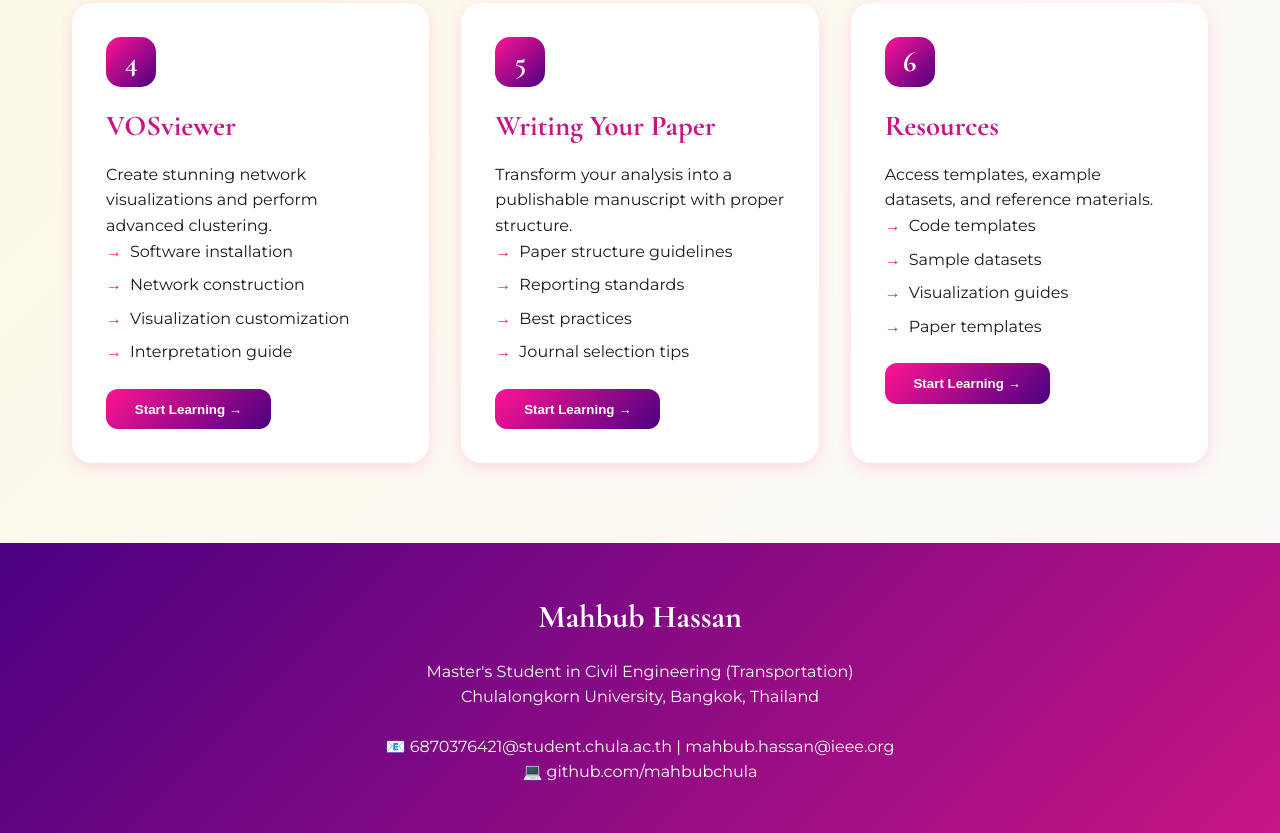
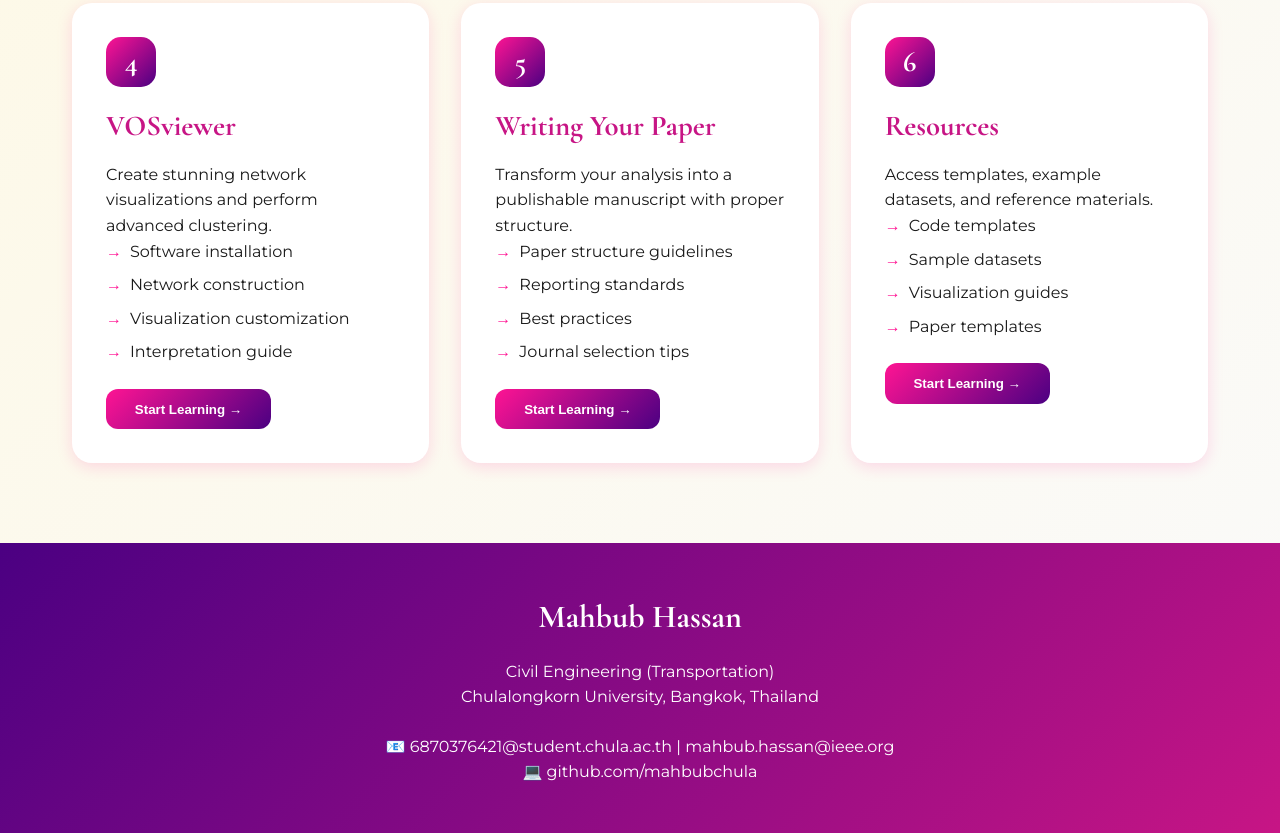
Before and after one commit to mahbubchula/Bibliometric-Guide, a plain HTML site: page index.html in a window 1280 px wide. Shown: the part 1457-2290 px from the top of the page. Drawn offline with nearby package versions, Linux system fonts and the light colour scheme.

Commit message:
Update index.html

```diff
--- a/index.html
+++ b/index.html
@@ -3180,7 +3180,7 @@
     <div class="footer">
         <div>
             <h3 style="font-family: 'Cormorant Garamond', serif; font-size: 2rem; margin-bottom: 1rem;">Mahbub Hassan</h3>
-            <p>Master's Student in Civil Engineering (Transportation)<br>
+            <p> Civil Engineering (Transportation)<br>
             Chulalongkorn University, Bangkok, Thailand</p>
             <p style="margin-top: 1.5rem;">
                 📧 6870376421@student.chula.ac.th | mahbub.hassan@ieee.org<br>
```
